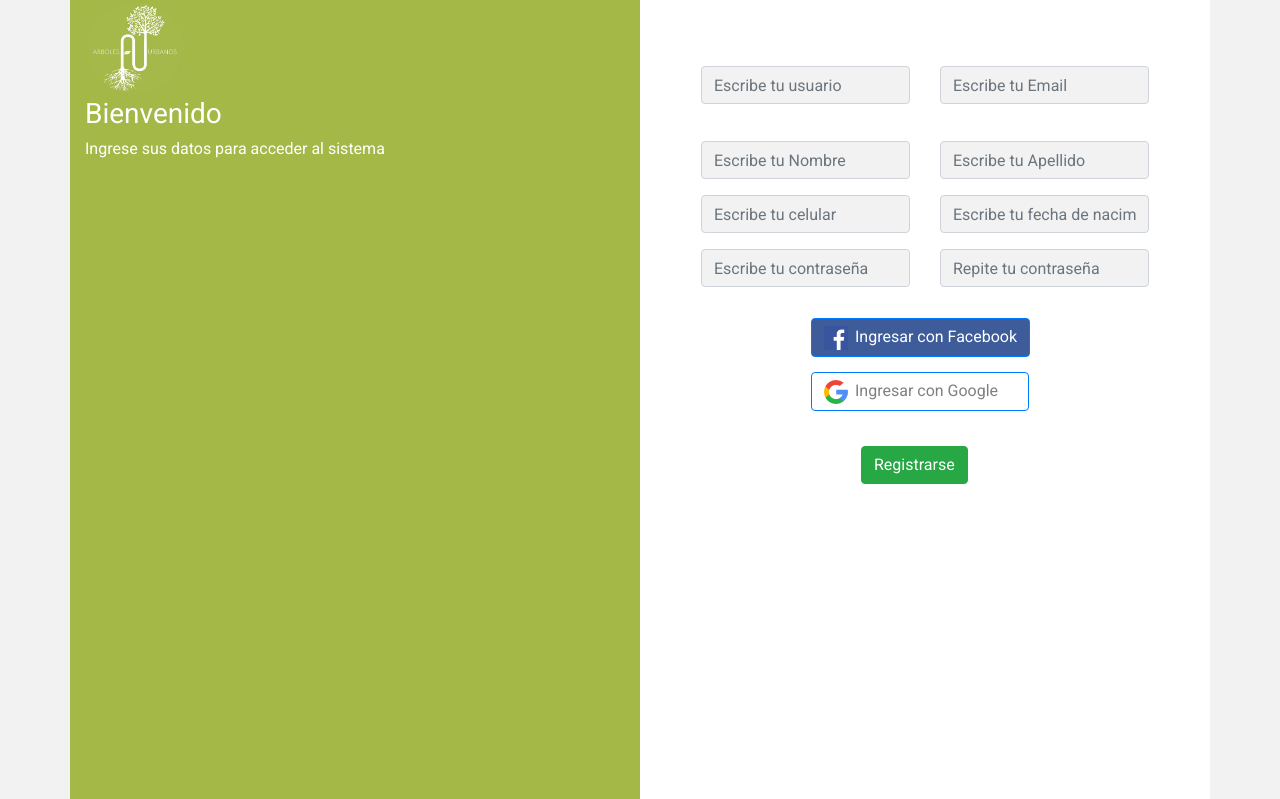
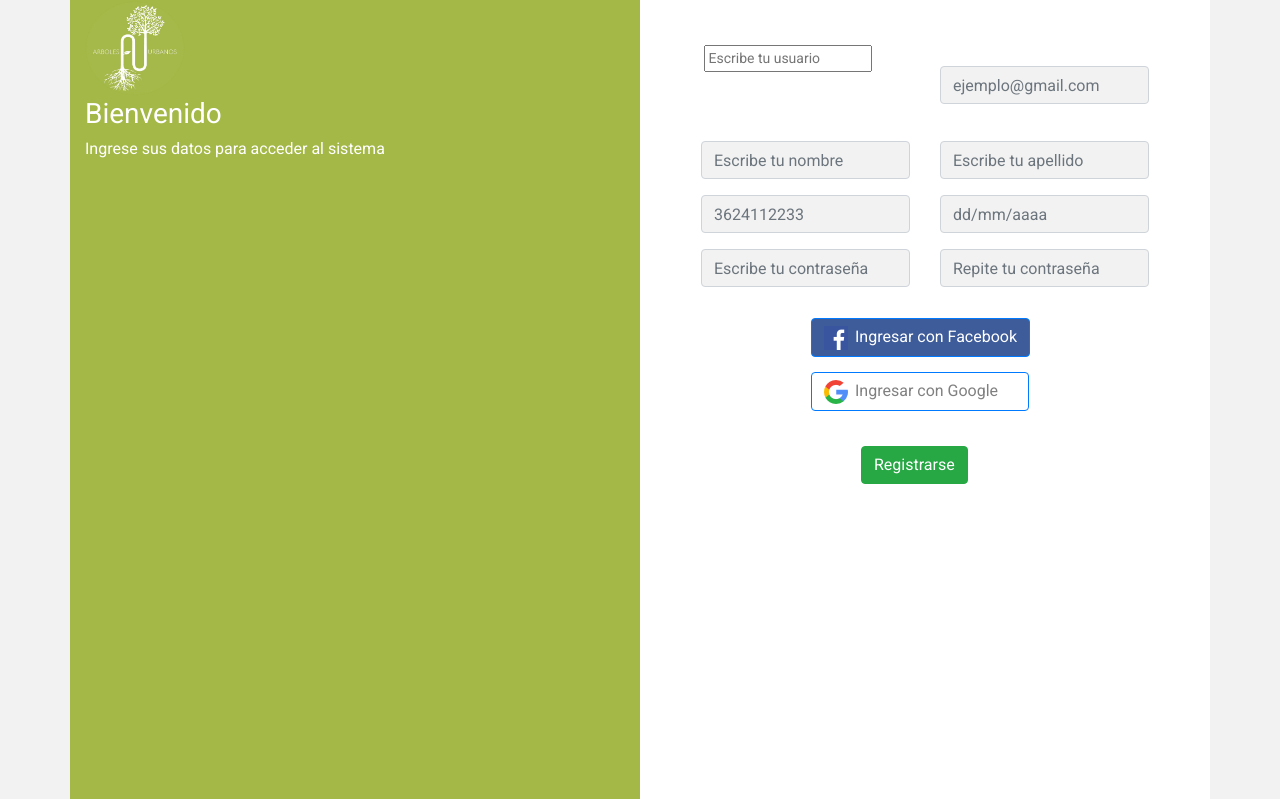
Before and after one commit to BermudezK/ArbolesUrbanos, a Django app: page /register/ in a window 1280 px wide. Shown: the part 103-902 px from the top of the page. Run offline with Django 3.2, Linux system fonts and the light colour scheme; parts of the project's set-up code (start-up, migrations or seed data) failed here and were passed over; some libraries are stand-ins or nearby versions.

Commit message:
Se actualizo el registerUser.html

```diff
--- a/apps/usuario/forms.py
+++ b/apps/usuario/forms.py
@@ -7,35 +7,35 @@ from django.contrib.auth.forms import UserCreationForm
 
 class SignUpForm(UserCreationForm):
 
-    username =forms.EmailField(label="Nombre de Usuario", required=True, widget=forms.EmailInput(
-        attrs={'class':'form-control', 'placeholder':'Escribe tu usuario'}
+    username =forms.CharField(label="Nombre de Usuario:", required=True, widget=forms.TextInput(
+        attrs={'placeholder':'Escribe tu usuario'}
     ), min_length=3, max_length=100)
 
-    first_name=forms.CharField(label="Nombre", required=True, widget=forms.TextInput(
-        attrs={'class':'form-control', 'placeholder':'Escribe tu Nombre'}
+    first_name=forms.CharField(label="Nombre:", required=True, widget=forms.TextInput(
+        attrs={'class':'form-control', 'placeholder':'Escribe tu nombre'}
     ), min_length=3, max_length=30)
 
-    last_name=forms.CharField(label="Apellido", required=True, widget=forms.TextInput(
-        attrs={'class':'form-control', 'placeholder':'Escribe tu Apellido'}
+    last_name=forms.CharField(label="Apellido:", required=True, widget=forms.TextInput(
+        attrs={'class':'form-control', 'placeholder':'Escribe tu apellido'}
     ), min_length=3, max_length=30)
 
-    email = forms.EmailField(label="Email", required=True, widget=forms.EmailInput(
-        attrs={'class':'form-control', 'placeholder':'Escribe tu Email'}
+    email = forms.EmailField(label="Email:", required=True, widget=forms.EmailInput(
+        attrs={'class':'form-control', 'placeholder':'ejemplo@gmail.com'}
     ), min_length=3, max_length=100)
 
-    cellphone = forms.CharField(label="Celular", required=True, widget=forms.TextInput(
-        attrs={'class':'form-control', 'placeholder':'Escribe tu celular'}
+    cellphone = forms.CharField(label="Celular:", required=True, widget=forms.TextInput(
+        attrs={'class':'form-control', 'placeholder':'3624112233'}
     ), min_length=3, max_length=30)
 
-    birthday = forms.DateField(label="Fecha de Nacimiento", required=True, widget=forms.DateInput(
-      attrs={'class':'form-control', 'rows':2, 'placeholder':'Escribe tu fecha de nacimiento'}
+    birthday = forms.DateField(label="Fecha de Nacimiento:", required=True, widget=forms.DateInput(
+      attrs={'class':'form-control', 'rows':2, 'placeholder':'dd/mm/aaaa'}
     ))
 
-    password1 = forms.CharField(required=True, widget=forms.PasswordInput(
+    password1 = forms.CharField(label="Contraseña:", required=True, widget=forms.PasswordInput(
       attrs={'class':'form-control', 'rows':2, 'placeholder':'Escribe tu contraseña'}
     ), min_length=5, max_length=25)
 
-    password2 = forms.CharField(required=True, widget=forms.PasswordInput(
+    password2 = forms.CharField(label="Confirmar contraseña:", required=True, widget=forms.PasswordInput(
       attrs={'class':'form-control', 'rows':2, 'placeholder':'Repite tu contraseña'}
     ), min_length=5, max_length=25)
 
--- a/templates/User/registerUser.html
+++ b/templates/User/registerUser.html
@@ -131,8 +131,9 @@
                             Intente nuevamente
                         </small>
                         {% endif %}
-                        <button type="submit" id="btnRegistro" class=" btn btn-success">Registrarse</button>
-                        <input type="hidden" name='next' value="{{next}}">
+                        <button type="submit" id="btnRegistro" class="btn btn-success">Registrarse</button>
+
+
                     </div>
                 </form>
 
@@ -142,15 +143,10 @@
     </div>
 
 </body>
-<!-- crear campo fecha de nacimiento  -->
-<!-- <script type="text/javascript">
-    $("#datetime").datetimepicker({
-        format: 'dd-mm-aaaa',
-        autoclose: true,
-        todayBtn: true
-    });
-</script> -->
+
 <script>
+
+    // funcion comprobacion de campos de bootstrap
     (function () {
         'use strict';
         window.addEventListener('load', function () {
@@ -168,6 +164,7 @@
             });
         }, false);
     })();
+
 </script>
 
 </html>
```
